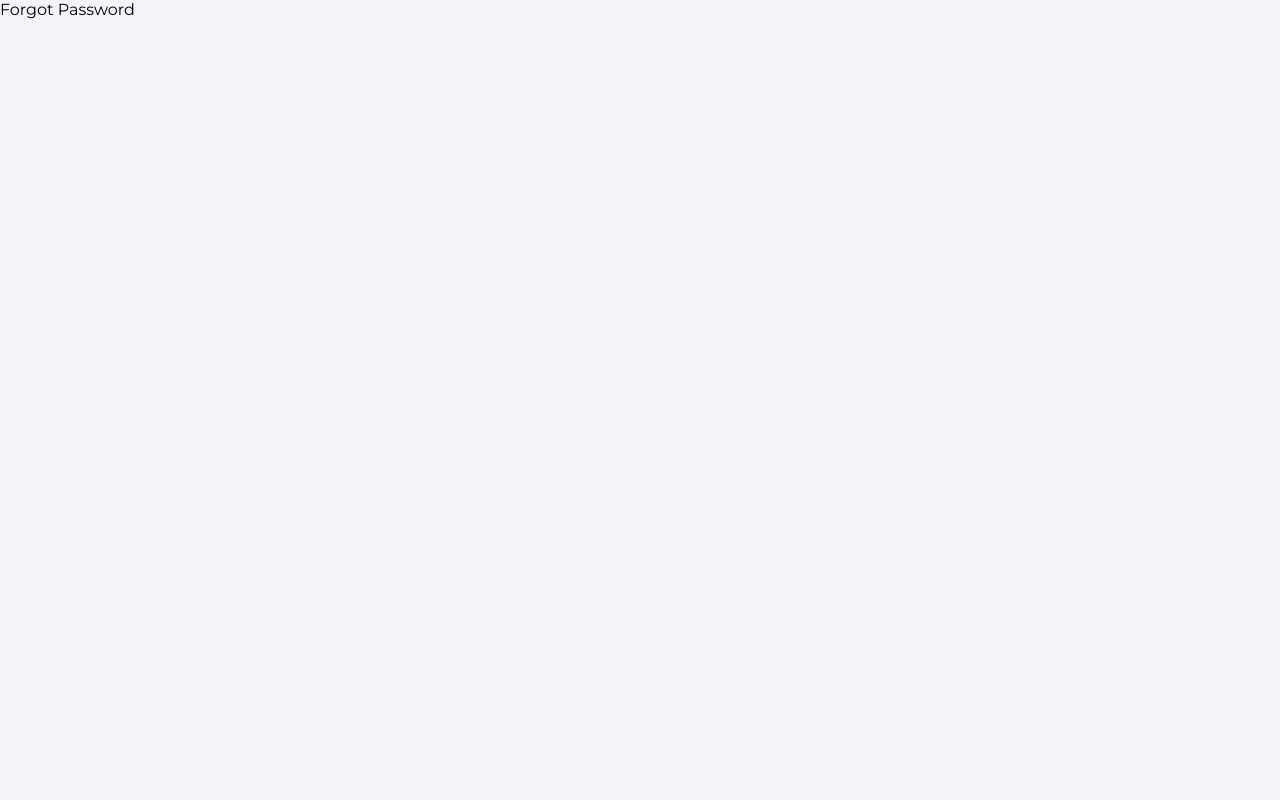
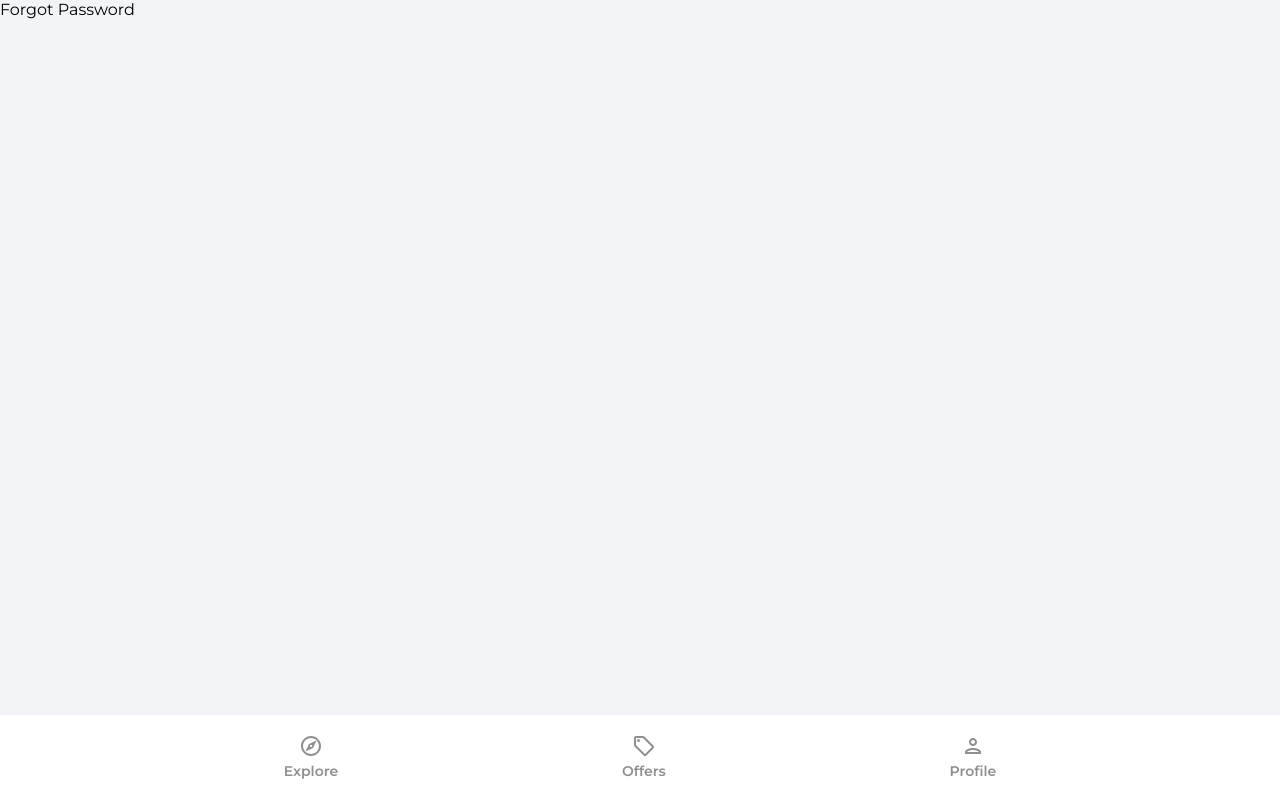
Before and after one commit to LucianSoto/House-Marketplace, a React (Create React App) app in the folder house-marketplace/: page /forgot-password in a window 1280 px wide. Built offline with nearby package versions, Linux system fonts and the light colour scheme.

Commit message:
Implemented Footer
With navigation and conditional styling functionality.

```diff
--- a/house-marketplace/src/App.jsx
+++ b/house-marketplace/src/App.jsx
@@ -1,4 +1,5 @@
 import { BrowserRouter as Router, Routes, Route } from 'react-router-dom'
+import Navbar from './components/Navbar'
 import Explore from './pages/Explore'
 import ForgotPassword from './pages/ForgotPassword'
 import Offers from './pages/Offers'
@@ -18,6 +19,7 @@ function App() {
           <Route path='/sign-up' element={<Signup />} />
           <Route path='/forgot-password' element={<ForgotPassword />} />
         </Routes>
+        <Navbar/>
       </Router>
     </>
   );
--- /dev/null
+++ b/house-marketplace/src/components/Navbar.jsx
@@ -0,0 +1,39 @@
+import {useNavigate, useLocation} from 'react-router-dom'
+import {ReactComponent as OfferIcon} from '../assets/svg/localOfferIcon.svg'
+import {ReactComponent as ExploreIcon} from '../assets/svg/exploreIcon.svg'
+import {ReactComponent as PersonOutlineIcon} from '../assets/svg/personOutlineIcon.svg'
+import Explore from '../pages/Explore'
+
+function Navbar() {
+  const navigate = useNavigate()
+  const location = useLocation()
+
+  const pathMatchRoute = (route) => {
+    if(route === location.pathname){
+      return true
+    }
+  }
+
+  return (
+    <footer className='navbar'>
+      <nav className="navbarNav">
+        <ul className="navbarList">
+          <li className="navbarListItem" onClick={()=> navigate('/')}>
+            <ExploreIcon fill={pathMatchRoute('/') ? '#2c2c2c' : '#8f8f8f'} width='36px' heitht='36px'/>
+            <p className={pathMatchRoute('/') ? 'navbarListItemNameActive' : 'navbarListItemName'}>Explore</p>
+          </li>
+          <li className="navbarListItem" onClick={()=> navigate('/offers')}>
+            <OfferIcon fill={pathMatchRoute('/offers') ? '#2c2c2c' : '#8f8f8f'} width='36px' heitht='36px'/>
+            <p className={pathMatchRoute('/offers') ? 'navbarListItemNameActive' : 'navbarListItemName'}>Offers</p>
+          </li>
+          <li className="navbarListItem" onClick={()=> navigate('/profile')}>
+            <PersonOutlineIcon fill={pathMatchRoute('/profile') ? '#2c2c2c' : '#8f8f8f'} width='36px' heitht='36px'/>
+            <p className={pathMatchRoute('/profile') ? 'navbarListItemNameActive' : 'navbarListItemName'}>Profile</p>
+          </li>
+        </ul>
+      </nav>
+    </footer>
+  )
+}
+
+export default Navbar
--- a/house-marketplace/src/index.css
+++ b/house-marketplace/src/index.css
@@ -158,7 +158,7 @@ button {
   overflow-y: hidden;
 }
 
-.navbarListItems {
+.navbarList {
   margin: 0;
   padding: 0;
   display: flex;
```
